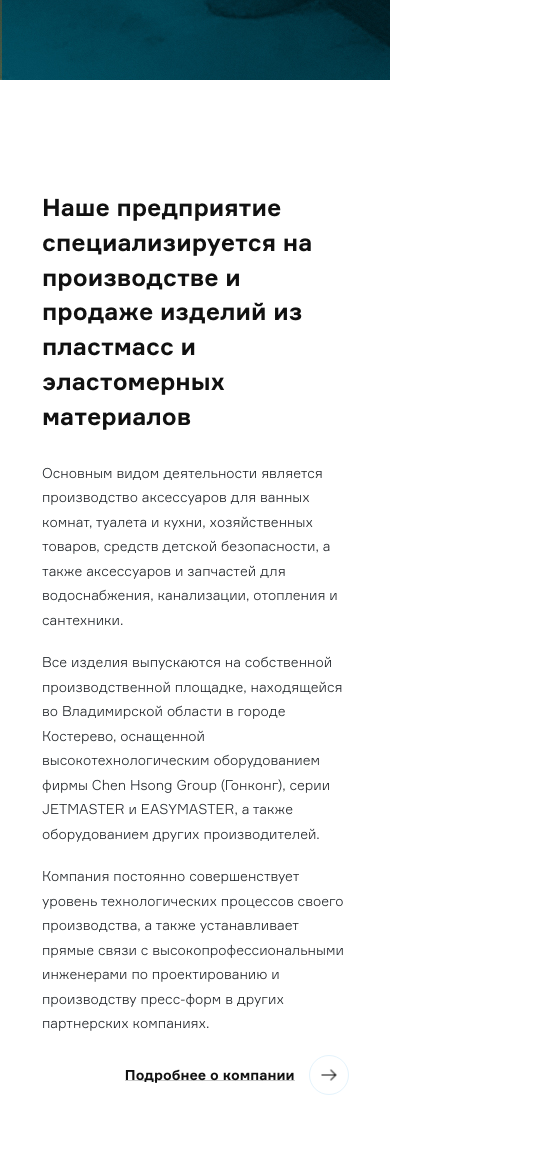
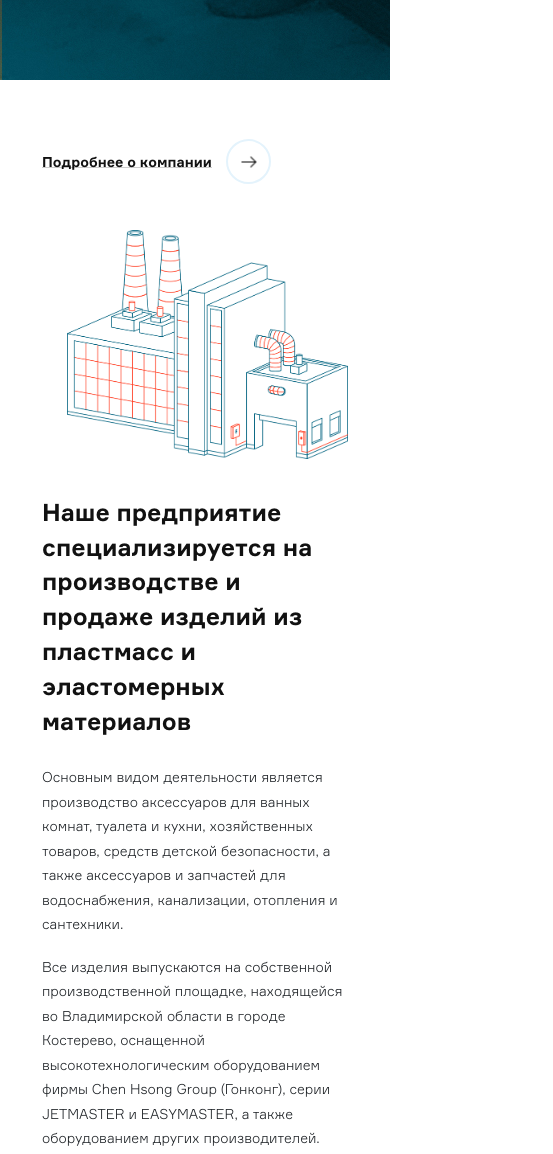
Before and after one commit to lionlimon/supremeplast, a website: page app/index.html in a window 390 px wide. Shown: the part 820-1974 px from the top of the page, 553 px wide, since content can reach past the window. Drawn offline with Linux system fonts and the light colour scheme.

Commit message:
adaptata

```diff
--- a/app/index.html
+++ b/app/index.html
@@ -163,7 +163,7 @@
 			<section class="block production-block">
 				<div class="container-fluid">
 					<div class="row no-gutter">
-						<div class="col-lg-6 col-sm-12">
+						<div class="col-lg-6 order-1 order-lg-0 col-md-12">
 
 							<div class="production-block__info">
 								<h2 class="block__tittle production-block__title">Наше предприятие специализируется на производстве и продаже изделий из пластмасс и эластомерных материалов</h2>
@@ -178,7 +178,7 @@
 							</div>
 
 						</div>
-						<div class="col-lg-6 col-sm-12">
+						<div class="col-lg-6 col-md-12">
 							<a href="#" class="production-block__more-about">
 								<span class="production-block__more-about-text">Подробнее о компании</span>
 								<span class="production-block__more-about-button round-button"><img class="round-button__img" src="img/arrow-right.png" alt=""></span>
--- a/app/sass/pages/production-block.sass
+++ b/app/sass/pages/production-block.sass
@@ -115,3 +115,44 @@
 
 			&-text
 				font-size: 14px
+
+@media screen and (max-width: 1266px)
+	.production-block
+		&__title, &__text
+			max-width: 100%
+
+		&__info
+			max-width: 460px
+
+		&__img-wrap
+			max-width: 400px
+			transform: translate(0, 0)
+
+@media screen and (max-width: 976px)
+	.production-block
+		&__title, &__text, &__info
+			max-width: 100%
+
+		&__img-wrap
+			padding-left: 25px
+			max-width: 100%
+			margin: 0 auto
+			margin-bottom: 30px
+
+		&__img
+			margin: 0 auto
+			display: block
+
+@media screen and (max-width: 548px)
+	.production-block
+		&__more-about
+			top: -50px
+			left: 15px
+
+			&-button
+				width: 45px
+				height: 45px
+				border: 2px solid #e4f3fc
+
+		&__img-wrap
+			margin-top: 40px
```
Also changed, not shown: app/css/main.min.css.
